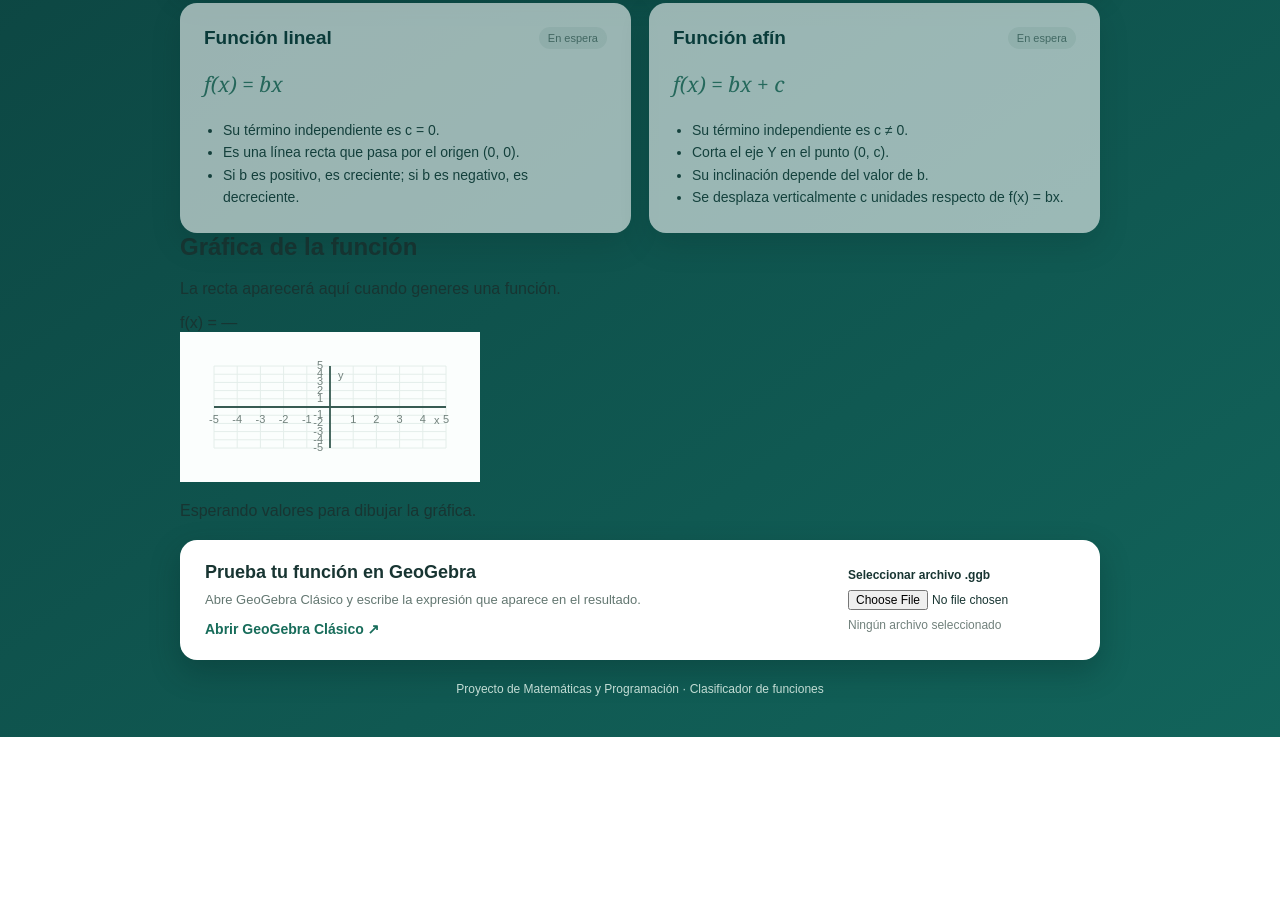
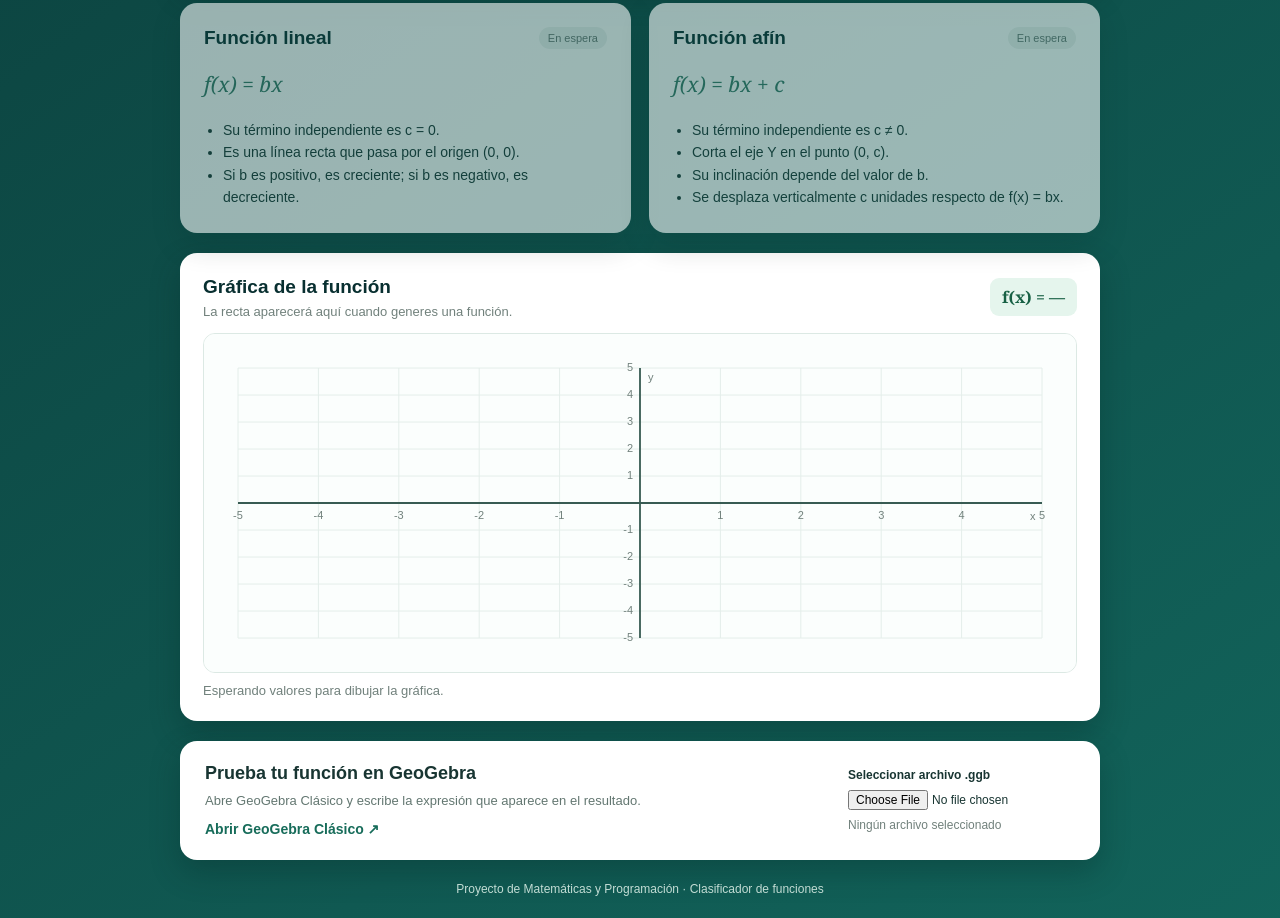
Before and after one commit to Miauzzxo/matem-ticas-pagina, a plain HTML site: page index.html in a window 1280 px wide. Shown: the part 586-1504 px from the top of the page. Before the commit the page ends 1323 px from the top, so only its background shows below. Drawn offline with Linux system fonts and the light colour scheme.

Commit message:
Add styles for grafica panel and related elements

```diff
--- a/style.css
+++ b/style.css
@@ -1,3 +1,4 @@
+
 * {
   box-sizing: border-box;
 }
@@ -304,3 +305,36 @@ footer {
     flex-direction: column;
   }
 }
+
+
+.panel-grafica {
+  margin-top: 20px;
+  padding: 23px;
+  border-radius: 17px;
+  background: var(--blanco);
+  box-shadow: 0 12px 30px #06292755;
+}
+.grafica-titulo {
+  display: flex;
+  align-items: center;
+  justify-content: space-between;
+  gap: 15px;
+  margin-bottom: 14px;
+}
+.grafica-titulo h2 { margin: 0 0 6px; color: var(--verde-profundo); font-size: 19px; }
+.grafica-titulo p, .ayuda-grafica { margin: 0; color: #71817c; font-size: 13px; }
+.expresion-grafica {
+  padding: 8px 12px; border-radius: 9px; color: #176044;
+  background: #e5f5ed; font-family: Georgia, "Times New Roman", serif;
+  font-weight: 700; white-space: nowrap;
+}
+.lienzo-contenedor {
+  width: 100%; height: 340px; overflow: hidden;
+  border: 1px solid #dce9e4; border-radius: 12px; background: #fbfefd;
+}
+#plano-cartesiano { display: block; width: 100%; height: 100%; }
+.ayuda-grafica { margin-top: 10px; }
+@media (max-width: 650px) {
+  .grafica-titulo { align-items: flex-start; flex-direction: column; }
+  .lienzo-contenedor { height: 280px; }
+}
```
